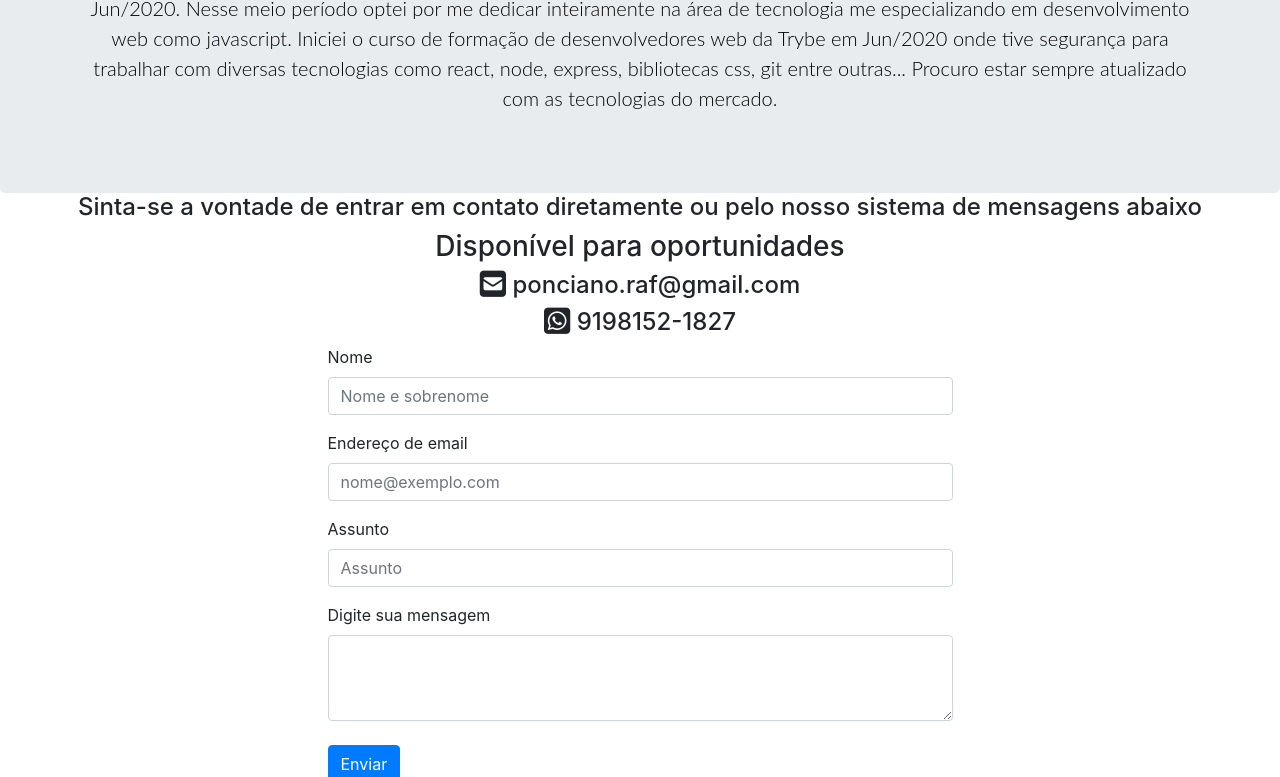
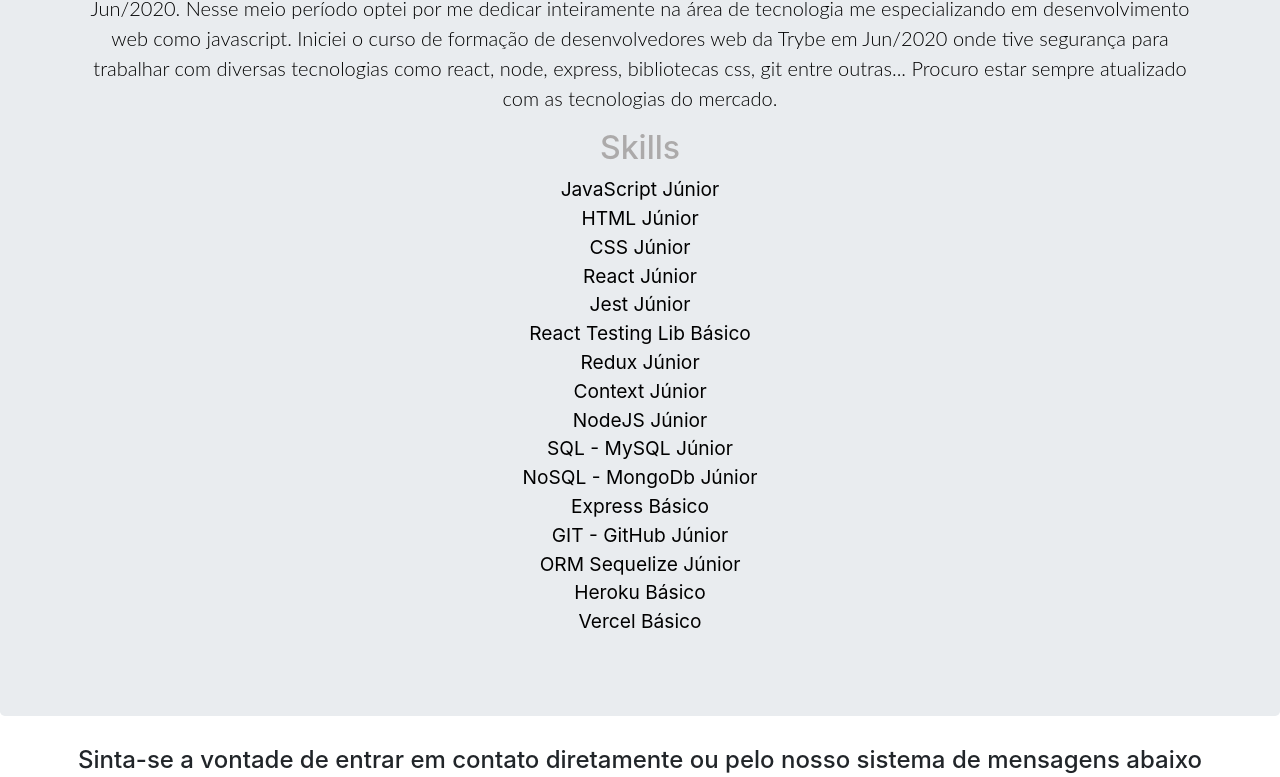
Before and after one commit to rafMewtwo/dev-portifolio, a React (Create React App) app: page / in a window 1280 px wide. Shown: the part 1339-2116 px from the top of the page. Built offline with nearby package versions, Linux system fonts and the light colour scheme; no server answers.

Commit message:
resolve contact

```diff
--- a/src/pages/About.js
+++ b/src/pages/About.js
@@ -7,6 +7,25 @@ function AboutRead() {
       <div className="container">
         <h2 className="jumbotron-heading">Sobre Mim</h2>
         <p className="lead">{devInfo.description.fullDescription}</p>
+        <h2 className="jumbotron-heading">Skills</h2>
+        <ul className="about-list">
+          <li>JavaScript Júnior</li>
+          <li>HTML Júnior</li>
+          <li>CSS Júnior</li>
+          <li>React Júnior</li>
+          <li>Jest Júnior</li>
+          <li>React Testing Lib Básico</li>
+          <li>Redux Júnior</li>
+          <li>Context Júnior</li>
+          <li>NodeJS Júnior</li>
+          <li>SQL - MySQL Júnior</li>
+          <li>NoSQL - MongoDb Júnior</li>
+          <li>Express Básico</li>
+          <li>GIT - GitHub Júnior</li>
+          <li>ORM Sequelize Júnior</li>
+          <li>Heroku Básico</li>
+          <li>Vercel Básico</li>
+        </ul>
       </div>
     </section>
   );
--- a/src/pages/Contact.js
+++ b/src/pages/Contact.js
@@ -22,7 +22,7 @@ function Contact() {
       <div className="contactClass">
         <div className="container-fluid" onSubmit={sendEmail} >
 
-          <h4 className="text-center">Sinta-se a vontade de entrar em contato diretamente ou pelo nosso sistema de mensagens abaixo</h4>
+          <h4 className="text-center begin-contact">Sinta-se a vontade de entrar em contato diretamente ou pelo nosso sistema de mensagens abaixo</h4>
 
           <h3 className="text-center" >Disponível para oportunidades</h3>
           <h4 className="text-center"><i className="fas fa-envelope-square fa-lg"></i> {devInfo.links.email}</h4>
--- a/src/style/App.css
+++ b/src/style/App.css
@@ -111,6 +111,16 @@ p {
   font-family: Impact, Haettenschweiler, 'Arial Narrow Bold', sans-serif;
 }
 
+.begin-contact {
+  margin-top: 30px;
+}
+
+li {
+  list-style-type: none;
+  font-size: larger;
+  color: black;
+}
+
 @media ( max-width: 700px ) {
   .contactFromClass {
     width: 100%;
```
